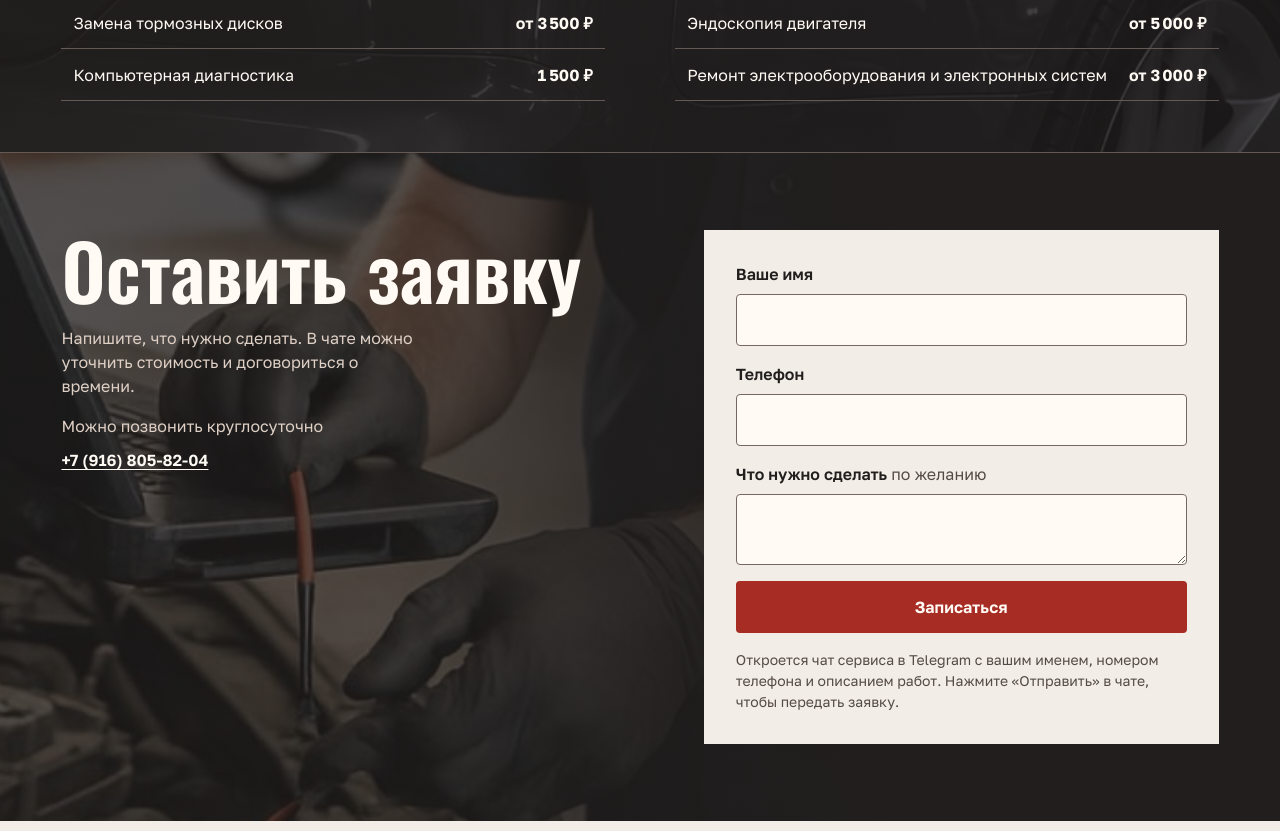
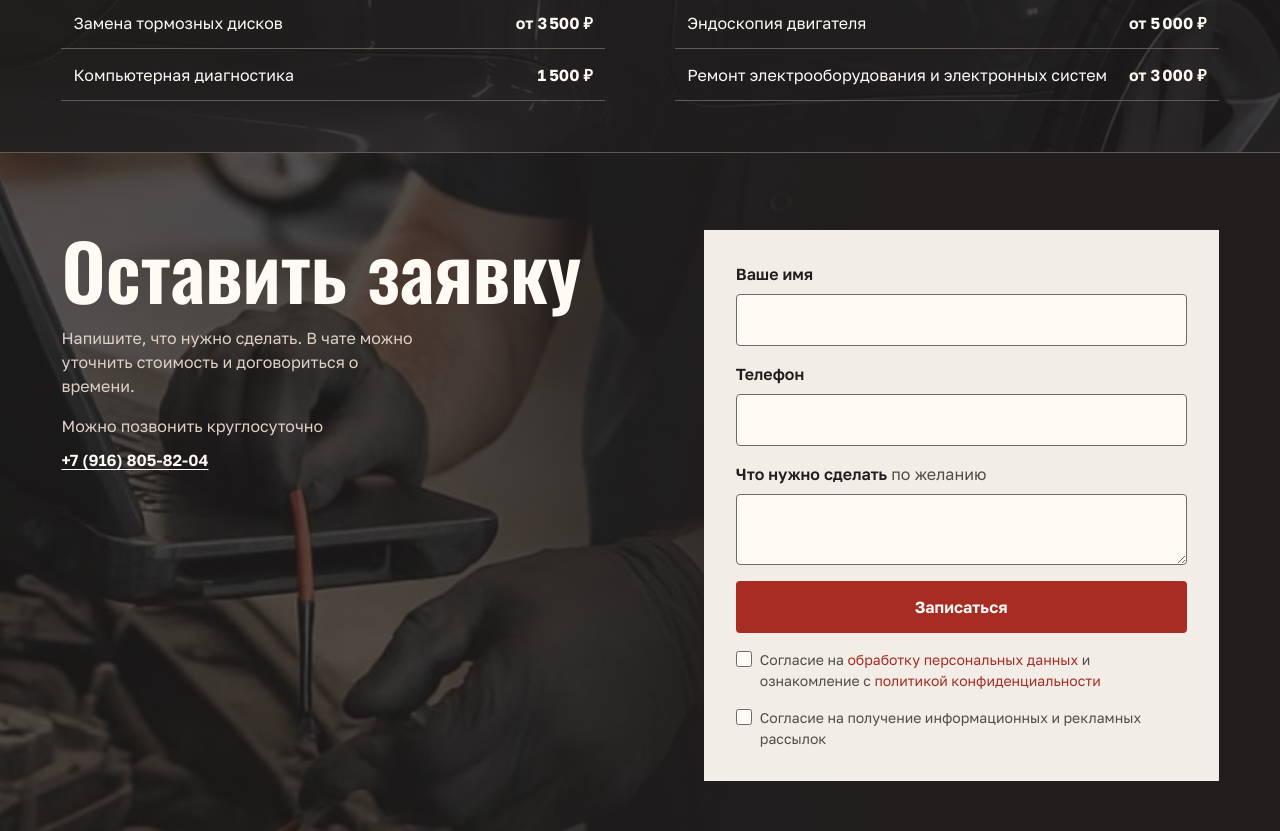
Before and after one commit to raikiri12/absolut-motors-demo, a plain HTML site: page index.html in a window 1280 px wide. Shown: the part 1189-2020 px from the top of the page. Drawn offline with Linux system fonts and the light colour scheme.

Commit message:
Add booking consent placeholders

```diff
--- a/index.html
+++ b/index.html
@@ -13,7 +13,7 @@
   <meta property="og:title" content="Абсолют Моторс — автосервис на Озёрной">
   <meta property="og:description" content="Круглосуточный автосервис в Москве. Услуги, цены и маршрут.">
   <meta name="robots" content="noindex">
-  <link rel="stylesheet" href="styles.css?v=12">
+  <link rel="stylesheet" href="styles.css?v=13">
   <script src="booking.js?v=3" defer></script>
 </head>
 <body>
@@ -123,7 +123,7 @@
           <p class="booking-call">Можно позвонить круглосуточно <a href="tel:+79168058204">+7 (916) 805-82-04</a></p>
         </div>
         <div class="booking-panel">
-          <form class="booking-form" method="post" aria-describedby="booking-hint" hidden>
+          <form class="booking-form" method="post" hidden>
             <div class="booking-field">
               <label for="booking-name">Ваше имя</label>
               <input id="booking-name" name="customerName" autocomplete="name" maxlength="80" required>
@@ -137,7 +137,16 @@
               <textarea id="booking-work" name="work" rows="2" maxlength="350"></textarea>
             </div>
             <button class="button button-primary" type="submit">Записаться</button>
-            <p class="booking-hint" id="booking-hint">Откроется чат сервиса в Telegram с вашим именем, номером телефона и описанием работ. Нажмите «Отправить» в чате, чтобы передать заявку.</p>
+            <fieldset class="booking-consents" aria-label="Согласия" disabled>
+              <label>
+                <input type="checkbox">
+                <span>Согласие на <span class="consent-term">обработку персональных данных</span> и ознакомление с <span class="consent-term">политикой конфиденциальности</span></span>
+              </label>
+              <label>
+                <input type="checkbox">
+                <span>Согласие на получение информационных и рекламных рассылок</span>
+              </label>
+            </fieldset>
           </form>
           <a class="button button-secondary booking-fallback" href="https://t.me/absolut_motors">Открыть чат сервиса в Telegram</a>
         </div>
--- a/styles.css
+++ b/styles.css
@@ -370,7 +370,35 @@ img { display: block; width: 100%; height: auto; }
 
 .booking-field textarea { resize: vertical; }
 .booking-form button { font-family: inherit; font-size: 1rem; cursor: pointer; }
-.booking-hint { color: var(--muted); font-size: .875rem; }
+.booking-consents {
+  display: grid;
+  gap: var(--space-4);
+  min-inline-size: 0;
+  margin: 0;
+  padding: 0;
+  border: 0;
+  color: var(--muted);
+  font-size: .875rem;
+}
+
+.booking-consents label {
+  display: grid;
+  grid-template-columns: 1rem minmax(0, 1fr);
+  gap: var(--space-2);
+  align-items: start;
+}
+
+.booking-consents input[type="checkbox"] {
+  appearance: none;
+  width: 1rem;
+  height: 1rem;
+  margin: .15rem 0 0;
+  border: 1px solid var(--field-edge);
+  border-radius: .15rem;
+  background: var(--white);
+}
+
+.consent-term { color: var(--accent); }
 
 .visit {
   display: grid;
```
